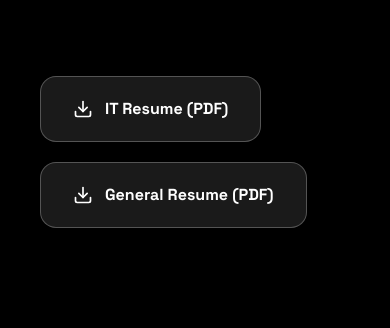
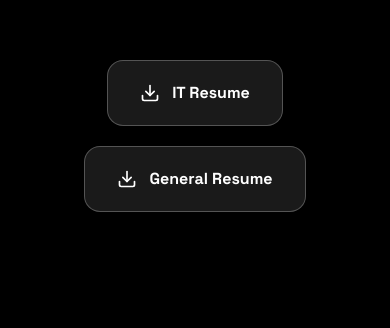
Before and after one commit to ilyajavadeveloper/portfolio, a React (Vite) app: page / in a window 390 px wide. Shown: the part 1649-1977 px from the top of the page. Built offline with nearby package versions, Linux system fonts and the light colour scheme.

Commit message:
Initial commit

```diff
--- a/src/components/Hero.jsx
+++ b/src/components/Hero.jsx
@@ -14,7 +14,7 @@ const fadeLeft = {
 };
 
 const fadeUp = {
-    hidden: { opacity: 0, y: 28 },
+    hidden: { opacity: 0, y: 30 },
     visible: (i = 1) => ({
         opacity: 1,
         y: 0,
@@ -26,16 +26,34 @@ const Hero = () => {
     return (
         <section
             id="home"
-            className="relative min-h-screen overflow-hidden pt-28 lg:pt-36"
+            className="relative min-h-screen overflow-hidden pt-24 lg:pt-36"
         >
-            <div className="container mx-auto flex min-h-[calc(100vh-9rem)] flex-col-reverse items-stretch gap-16 px-6 lg:flex-row lg:gap-28">
+            <div className="container mx-auto flex min-h-[calc(100vh-8rem)] flex-col items-center gap-16 px-6 lg:flex-row lg:items-stretch lg:gap-28">
 
-                {/* LEFT TEXT — FULL HEIGHT */}
-                <div className="flex w-full flex-col justify-between lg:w-[45%]">
+                {/* IMAGE — FIRST ON MOBILE */}
+                <motion.div
+                    className="order-1 flex w-full justify-center lg:order-2 lg:w-[55%]"
+                    initial={{ opacity: 0, y: 40 }}
+                    animate={{ opacity: 1, y: 0 }}
+                    transition={{ duration: 1, ease: "easeOut" }}
+                >
+                    <div className="relative w-full max-w-[520px] sm:max-w-[600px] lg:max-w-[740px]">
+                        <div className="absolute -inset-8 rounded-[48px] bg-white/5 blur-3xl" />
+                        <img
+                            src={heroPortrait}
+                            alt="Ilya Hvostenko portrait"
+                            className="relative w-full rounded-[48px] object-cover shadow-[0_80px_200px_rgba(0,0,0,0.8)]"
+                            draggable={false}
+                        />
+                    </div>
+                </motion.div>
+
+                {/* TEXT — SECOND ON MOBILE */}
+                <div className="order-2 flex w-full flex-col justify-between lg:order-1 lg:w-[45%]">
                     {/* TOP TEXT */}
                     <div>
                         <motion.h1
-                            className="mb-8 text-5xl font-extrabold leading-[1.05] tracking-tight text-white md:text-6xl lg:text-7xl"
+                            className="mb-8 text-center text-5xl font-extrabold leading-[1.05] tracking-tight text-white sm:text-left md:text-6xl lg:text-7xl"
                             variants={fadeLeft}
                             initial="hidden"
                             animate="visible"
@@ -45,7 +63,7 @@ const Hero = () => {
                         </motion.h1>
 
                         <motion.p
-                            className="mb-6 text-3xl font-bold text-white/95"
+                            className="mb-6 text-center text-3xl font-bold text-white/95 sm:text-left"
                             variants={fadeLeft}
                             initial="hidden"
                             animate="visible"
@@ -55,7 +73,7 @@ const Hero = () => {
                         </motion.p>
 
                         <motion.p
-                            className="mb-12 max-w-xl text-xl leading-relaxed text-white/80"
+                            className="mb-12 max-w-xl text-center text-xl leading-relaxed text-white/80 sm:text-left"
                             variants={fadeLeft}
                             initial="hidden"
                             animate="visible"
@@ -64,18 +82,18 @@ const Hero = () => {
                             {HERO.description}
                         </motion.p>
 
-                        {/* MAIN PARAGRAPHS */}
+                        {/* PARAGRAPHS */}
                         <div className="space-y-6">
                             {[
                                 "I design and engineer interfaces that feel deliberate, premium and alive.",
                                 "Every interaction is crafted with rhythm, hierarchy and intent.",
                                 "Strong focus on performance, scalability and clean system architecture.",
-                                "I treat frontend as an engineering discipline — not decoration.",
+                                "Frontend is an engineering discipline — not decoration.",
                                 "Motion is used only where it adds meaning, clarity and emotion.",
                             ].map((text, i) => (
                                 <motion.p
                                     key={i}
-                                    className="max-w-xl text-lg font-medium leading-relaxed text-white/80"
+                                    className="max-w-xl text-center text-lg font-medium leading-relaxed text-white/80 sm:text-left"
                                     variants={fadeUp}
                                     initial="hidden"
                                     animate="visible"
@@ -88,14 +106,14 @@ const Hero = () => {
                     </div>
 
                     {/* BOTTOM — CV BUTTONS */}
-                    <div className="mt-14 flex flex-wrap gap-5">
+                    <div className="mt-14 flex flex-wrap justify-center gap-5 sm:justify-start">
                         <a
                             href="/cv/IT_CV_Ilya_2Pages_DarkPro.pdf"
                             download
                             className="inline-flex items-center gap-3 rounded-2xl border border-white/25 bg-white/10 px-8 py-5 text-base font-bold text-white backdrop-blur transition hover:border-white/50 hover:bg-white/20"
                         >
                             <Download size={20} />
-                            IT Resume (PDF)
+                            IT Resume
                         </a>
 
                         <a
@@ -104,28 +122,10 @@ const Hero = () => {
                             className="inline-flex items-center gap-3 rounded-2xl border border-white/25 bg-white/10 px-8 py-5 text-base font-bold text-white backdrop-blur transition hover:border-white/50 hover:bg-white/20"
                         >
                             <Download size={20} />
-                            General Resume (PDF)
+                            General Resume
                         </a>
                     </div>
                 </div>
-
-                {/* RIGHT IMAGE — FULL HEIGHT */}
-                <motion.div
-                    className="flex w-full items-start lg:w-[55%]"
-                    initial={{ opacity: 0, x: 60 }}
-                    animate={{ opacity: 1, x: 0 }}
-                    transition={{ duration: 1.2, ease: "easeOut" }}
-                >
-                    <div className="relative mx-auto w-full max-w-[720px]">
-                        <div className="absolute -inset-8 rounded-[48px] bg-white/5 blur-3xl" />
-                        <img
-                            src={heroPortrait}
-                            alt="Ilya Hvostenko portrait"
-                            className="relative w-full rounded-[48px] object-cover shadow-[0_80px_200px_rgba(0,0,0,0.8)]"
-                            draggable={false}
-                        />
-                    </div>
-                </motion.div>
 
             </div>
         </section>
```
